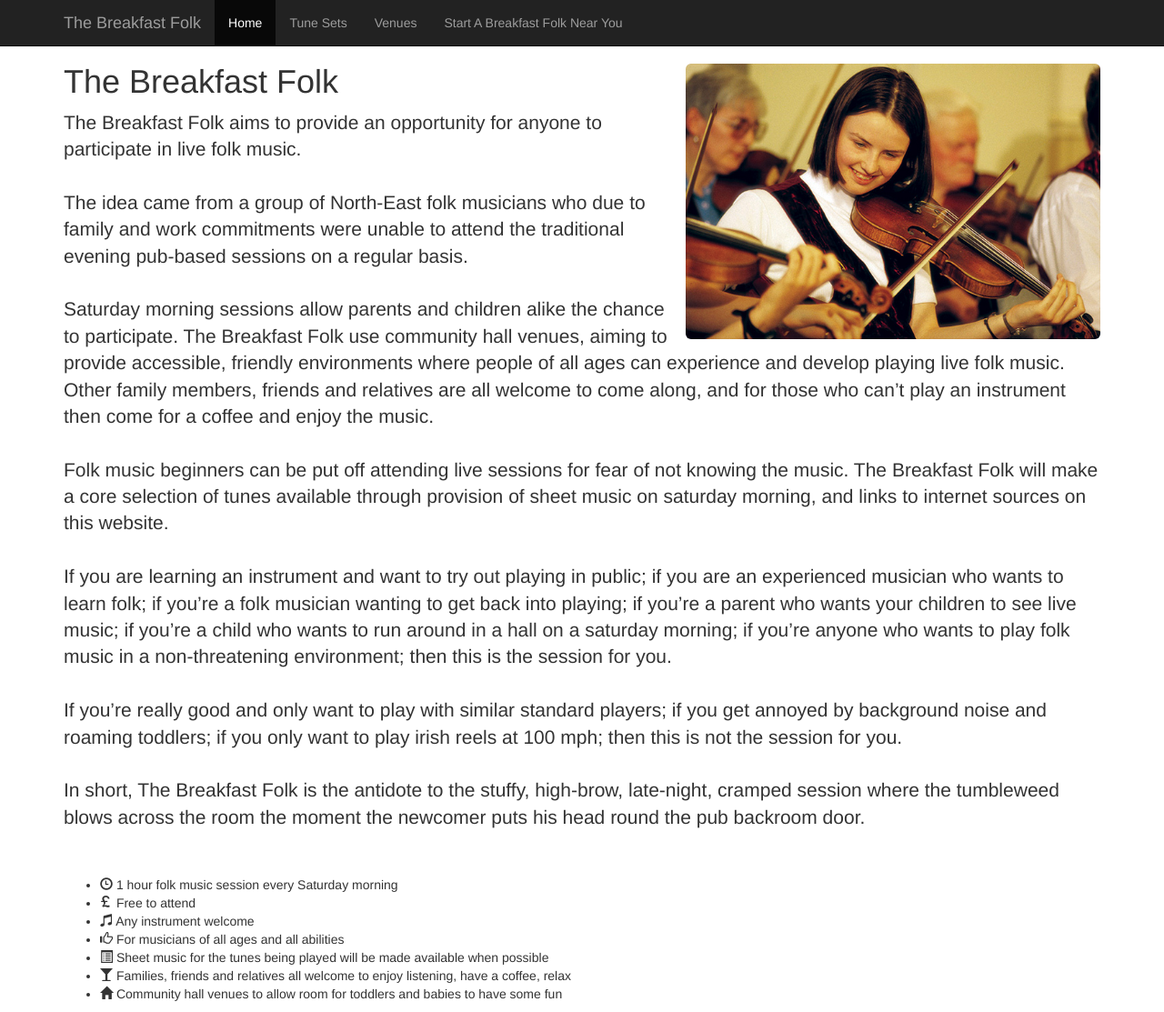
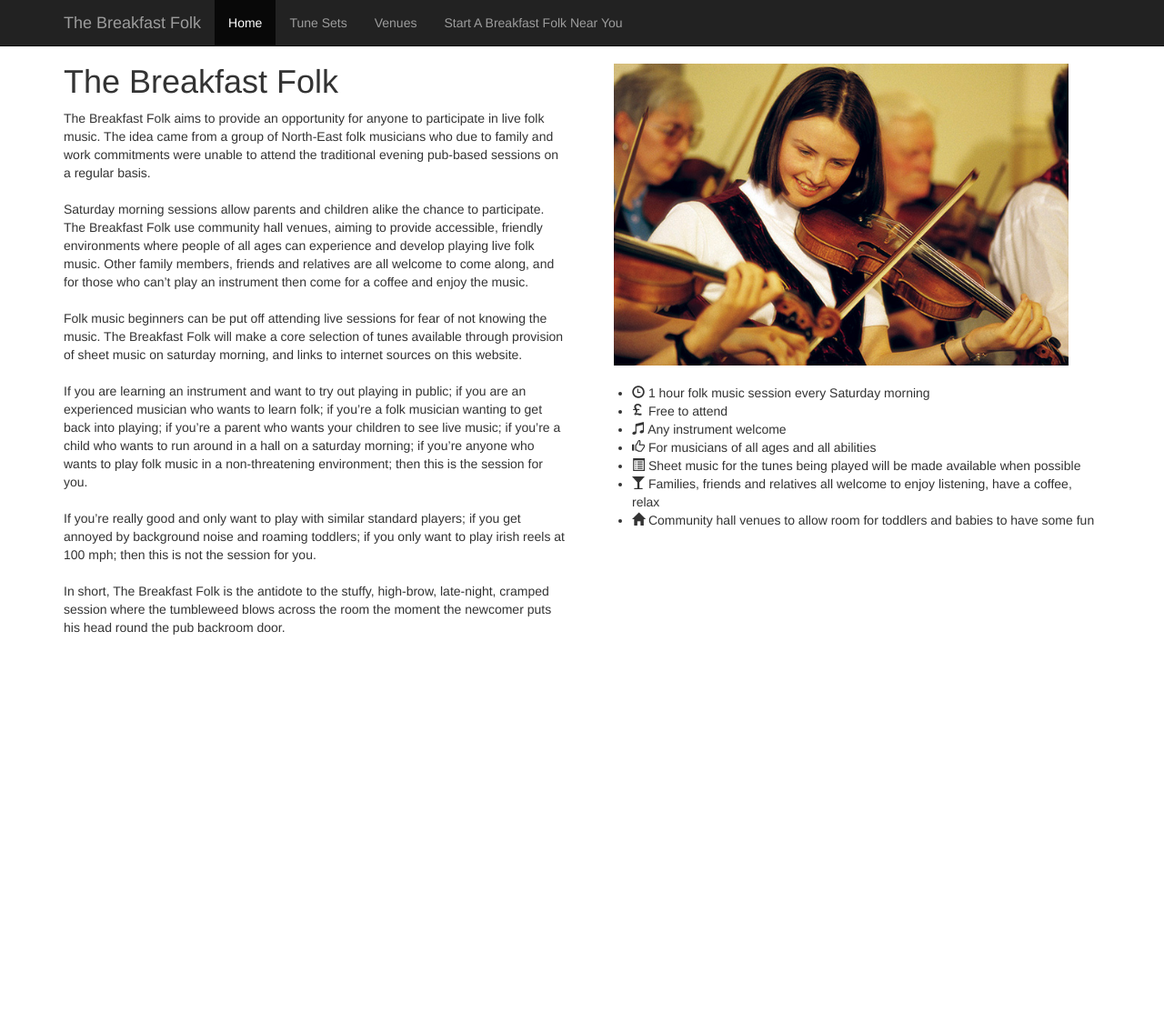
Before and after one commit to thebreakfastfolk/thebreakfastfolk.github.io, a Jekyll site: the page built from index.html, in a window 1280 px wide and 1113 px high. Shown: the whole window at 91% size. Built offline with Jekyll 4.4.1, drawn with Linux system fonts in a browser that asks for light colours; nearby versions of some CDN libraries.

Commit message:
split home page into two columns

```diff
--- a/css/main.css
+++ b/css/main.css
@@ -7,6 +7,9 @@ body {
 }
 
 .tune-sets h3 {
-
     margin-bottom: 2px
 }
+
+#fiddle {
+    margin: 20px;
+}
--- a/index.html
+++ b/index.html
@@ -4,16 +4,15 @@ menu: 1
 ---
 
 
-   <div class="starter-template">
+<div class="row">
 
-       <img src="/images/fiddle.jpg" alt="..." width="40%" height="40%"
-            class="pull-right img-responsive img-rounded">
+    <div id="left" class="col-md-6">
 
-       <h1>The Breakfast Folk</h1>
+        <h1>The Breakfast Folk</h1>
 
-        <p class="lead">
-            The Breakfast Folk aims to provide an opportunity for anyone to
-            participate in live folk music. <br/><br/>
+        <p>
+        The Breakfast Folk aims to provide an opportunity for anyone to
+            participate in live folk music.
 
             The idea came from a group of North-East folk musicians who due to
             family and work commitments were unable to attend the traditional
@@ -53,9 +52,16 @@ menu: 1
 
         </p>
 
-        <ul>
+    </div>
+
+    <div id="right" class="col-md-6">
 
 
+        <img id="fiddle" src="/images/fiddle.jpg"
+             alt="Someone playing the fiddle" width="90%" height="90%">
+
+
+        <ul>
             <li>
                 <span class="glyphicon glyphicon-time"></span>
                 1 hour folk music session every Saturday morning
@@ -86,5 +92,5 @@ menu: 1
             </li>
         </ul>
 
-
-   </div>
+    </div>
+</div>
```
